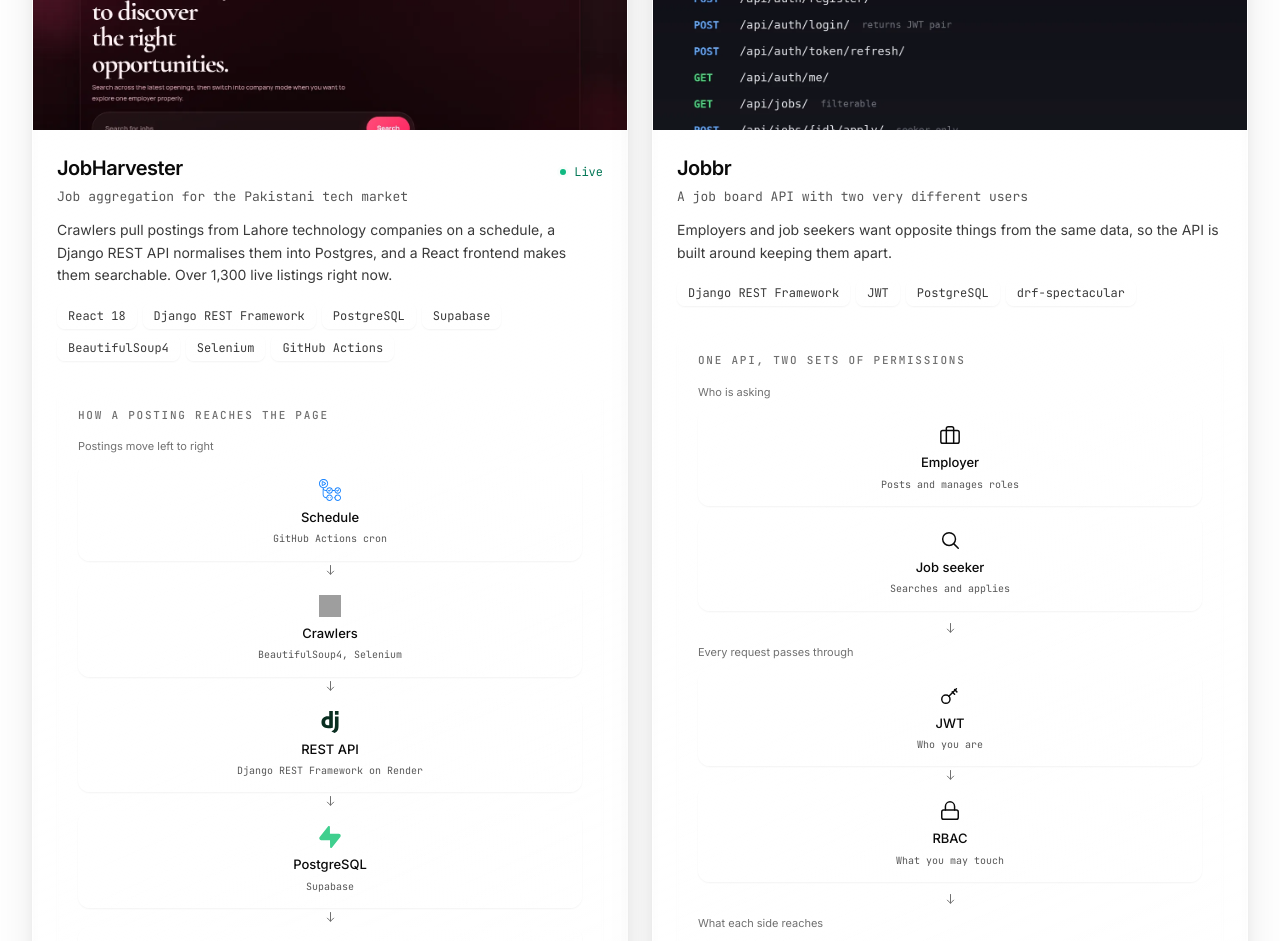
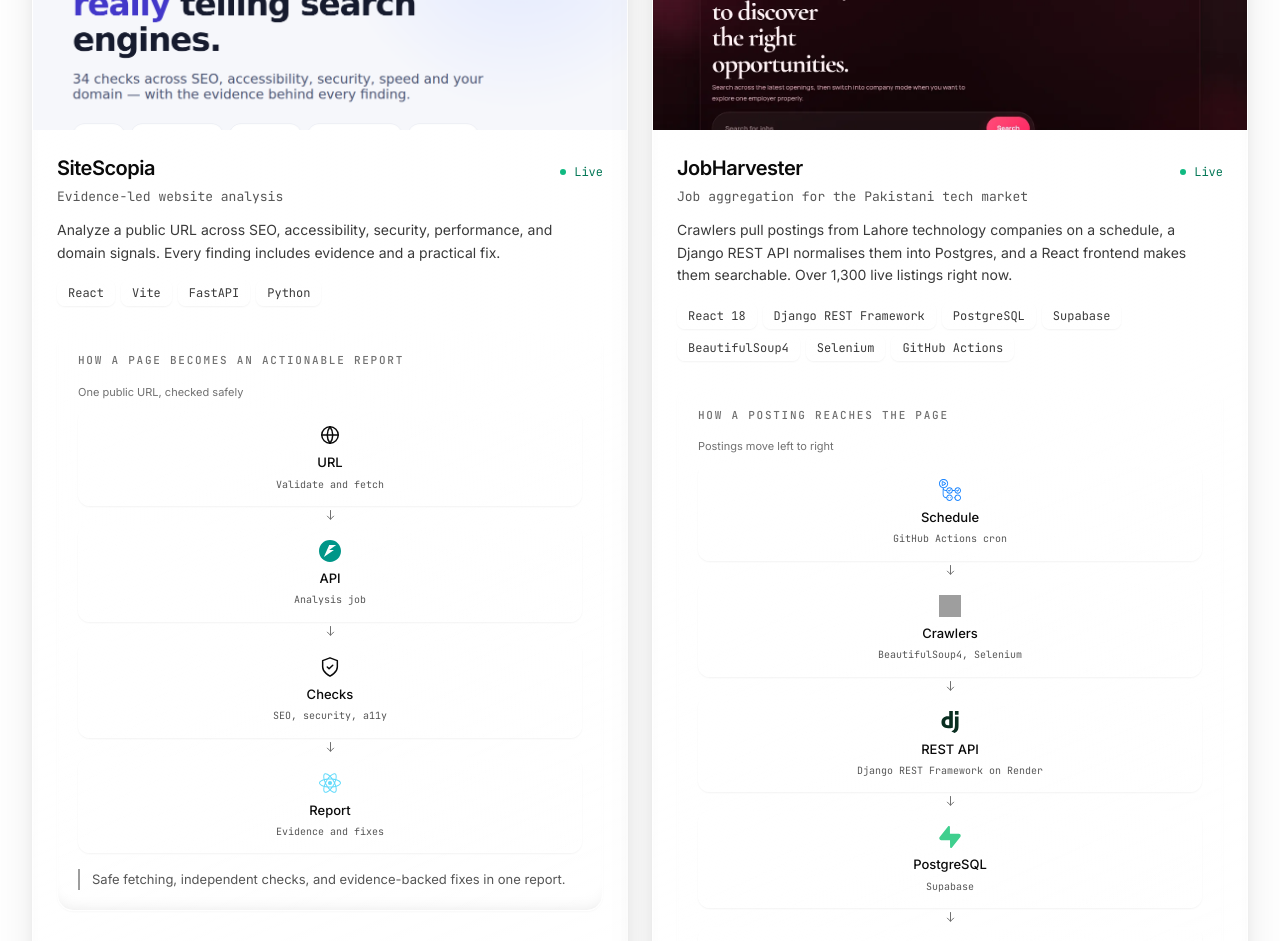
Before and after one commit to devRaoRizwan/portfolio, a React (Vite) app: page / in a window 1280 px wide. Shown: the part 820-1761 px from the top of the page. Built offline with nearby package versions, Linux system fonts and the light colour scheme; grey boxes are pictures that could not be loaded.

Commit message:
added new project

```diff
--- a/src/content.js
+++ b/src/content.js
@@ -87,6 +87,42 @@
 ]
 
 export const projects = [
+  {
+    name: 'SiteScopia',
+    tagline: 'Evidence-led website analysis',
+    cover: {
+      image: '/images/sitescopia.png',
+      alt: 'SiteScopia website analyzer interface',
+    },
+    description: `Analyze a public URL across SEO, accessibility, security,
+      performance, and domain signals. Every finding includes evidence and a
+      practical fix.`,
+    diagram: {
+      caption: 'How a page becomes an actionable report',
+      kind: 'flow',
+      lanes: [
+        {
+          label: 'One public URL, checked safely',
+          nodes: [
+            { icon: 'ui:globe', label: 'URL', sub: 'Validate and fetch' },
+            { icon: 'tech:fastapi', label: 'API', sub: 'Analysis job' },
+            { icon: 'ui:shield', label: 'Checks', sub: 'SEO, security, a11y' },
+            { icon: 'tech:react', label: 'Report', sub: 'Evidence and fixes' },
+          ],
+        },
+      ],
+      note: 'Safe fetching, independent checks, and evidence-backed fixes in one report.',
+    },
+    stack: ['React', 'Vite', 'FastAPI', 'Python'],
+    links: {
+      live: 'https://sitescopia.online/',
+      overview: 'https://github.com/devRaoRizwan/sitescopia',
+      frontend: null,
+      backend: null,
+      crawlers: null,
+    },
+    featured: true,
+  },
   {
     name: 'JobHarvester',
     tagline: 'Job aggregation for the Pakistani tech market',
```
Also changed, not shown: public/images/sitescopia.png (added).
